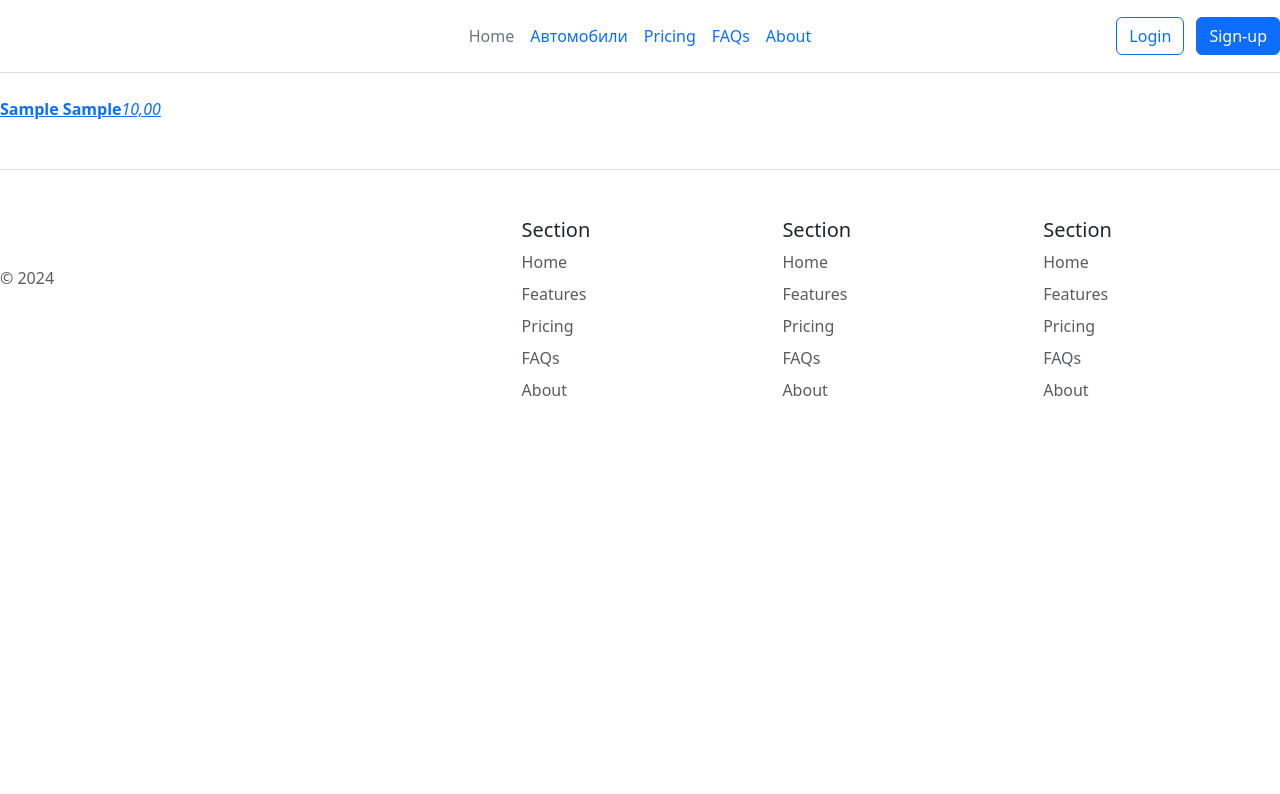
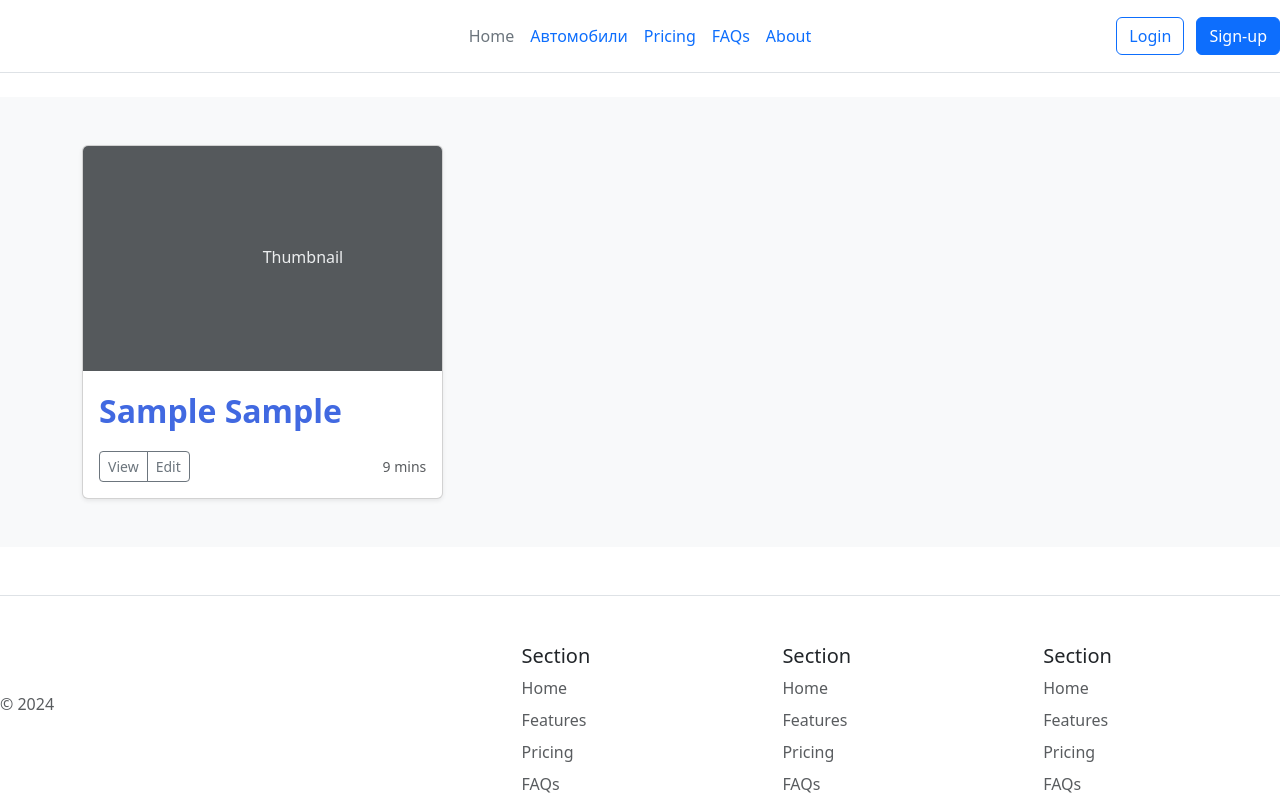
Before and after one commit to DianaKuntsevich/django_cars, a Django app: page /cars/ in a window 1280 px wide. Shown: the top 794 px of the page. Before the commit the page ends 396 px from the top, so only its background shows below. Run offline with Django 5.2, Linux system fonts and the light colour scheme; tables that the repository leaves empty hold one stand-in row (values such as "Sample post"); parts of the project's set-up code (start-up, migrations or seed data) failed here and were passed over.

Commit message:
init HTML

```diff
--- a/templates/aw_cars/car_list.html
+++ b/templates/aw_cars/car_list.html
@@ -2,13 +2,39 @@
 {% block title %}{{ title }}{% endblock %}
 
 {% block content %}
-{% if cars %}
+    <div class="album py-5 bg-body-tertiary">
+    <div class="container">
+
+      <div class="row row-cols-1 row-cols-sm-2 row-cols-md-3 g-3">
+          {% if cars %}
+
     {% for car in cars %}
-        <a href={{ car.get_absolute_url}}><b>{{ car.brand}} {{ car.model }}</b><i>{{ car.price_usd }}</i></a>
-        <br>
+        <div class="col">
+          <div class="card shadow-sm">
+            <svg class="bd-placeholder-img card-img-top" width="100%" height="225" xmlns="http://www.w3.org/2000/svg" role="img" aria-label="Placeholder: Thumbnail" preserveAspectRatio="xMidYMid slice" focusable="false"><title>Placeholder</title><rect width="100%" height="100%" fill="#55595c"></rect><text x="50%" y="50%" fill="#eceeef" dy=".3em">Thumbnail</text></svg>
+            <div class="card-body">
+              <p class="card-text"><font size="6" color="#4169e1"><b> {{ car.brand }} {{ car.model }}</b></font></p>
+              <div class="d-flex justify-content-between align-items-center">
+                <div class="btn-group">
+                  <button type="button" class="btn btn-sm btn-outline-secondary">View</button>
+                  <button type="button" class="btn btn-sm btn-outline-secondary">Edit</button>
+                </div>
+                <small class="text-body-secondary">9 mins</small>
+              </div>
+            </div>
+          </div>
+        </div>
+
     {% endfor %}
 
     {% else %}
     <h2>Нет записей</h2>
 {% endif %}
+
+
+      </div>
+    </div>
+  </div>
+
+
 {% endblock %}
```
